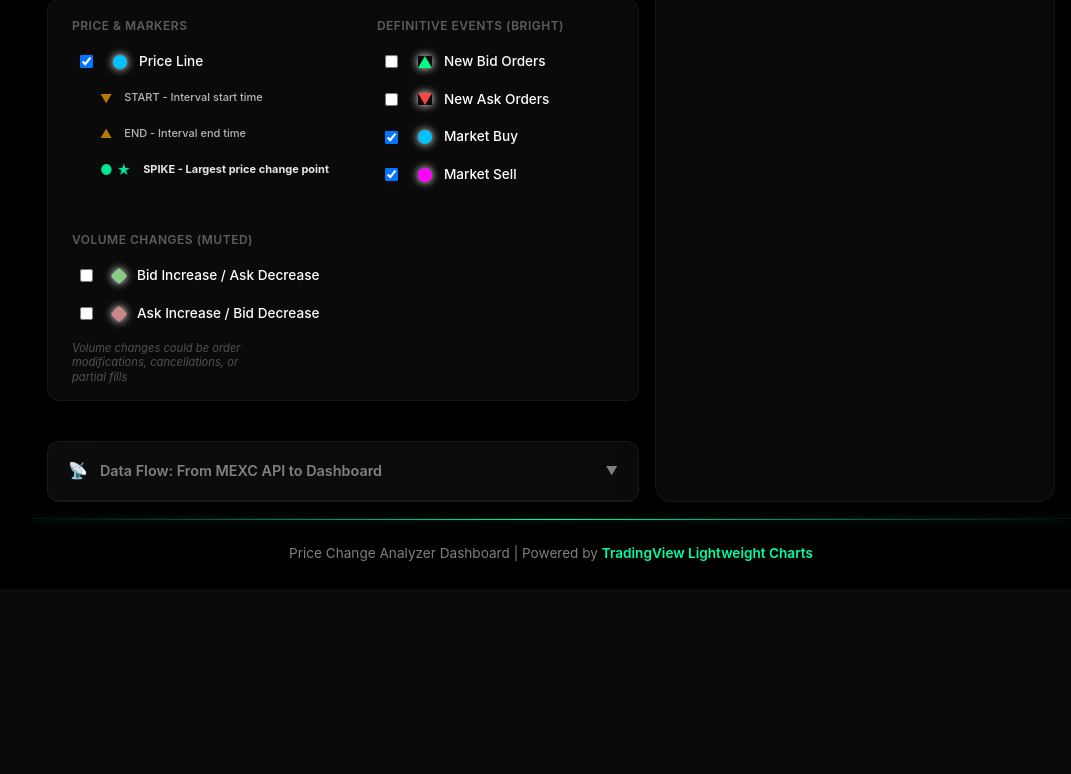
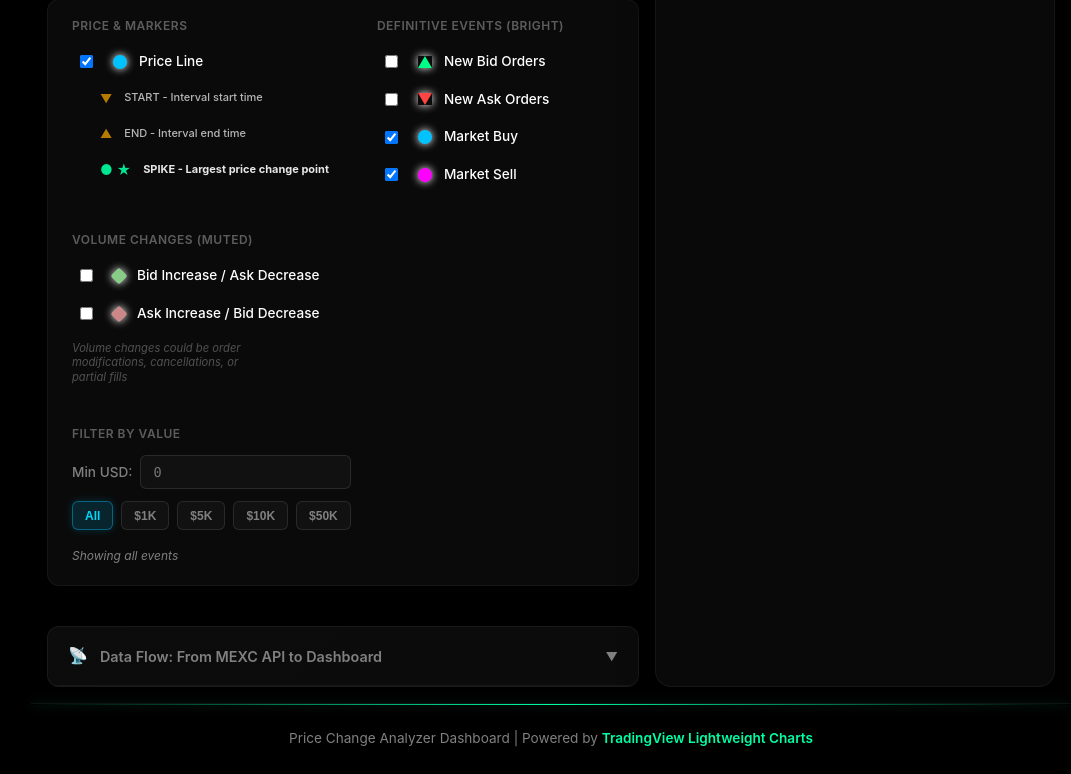
Before and after one commit to bitpulse/order-book, a Flask app: page / in a window 1280 px wide. Shown: the part 956-1730 px from the top of the page, without its empty margins (209-1280 px from the left). Before the commit the page ends 1517 px from the top, so only its background shows below. Run offline with Flask 3, Linux system fonts and the light colour scheme; data that the repository does not hold is empty; some libraries are stand-ins or nearby versions.

Commit message:
price filter

```diff
--- a/dashboard/static/css/dashboard.css
+++ b/dashboard/static/css/dashboard.css
@@ -1177,6 +1177,108 @@ details[open] .data-flow-toggle {
     box-shadow: 0 0 0 2px var(--green-glow);
 }
 
+/* Chart Legend USD Filter */
+.legend-filter-section {
+    min-width: 250px;
+}
+
+.usd-filter-wrapper {
+    display: flex;
+    flex-direction: column;
+    gap: 0.75rem;
+}
+
+.usd-filter-input-group {
+    display: flex;
+    align-items: center;
+    gap: 0.5rem;
+}
+
+.usd-filter-label {
+    font-size: 0.85rem;
+    color: var(--text-secondary);
+    font-weight: 500;
+    white-space: nowrap;
+}
+
+.chart-usd-input {
+    flex: 1;
+    padding: 0.5rem 0.75rem;
+    background: rgba(255, 255, 255, 0.03);
+    color: var(--text-primary);
+    border: 1px solid rgba(255, 255, 255, 0.1);
+    border-radius: 6px;
+    font-size: 0.85rem;
+    font-family: 'Monaco', 'Menlo', monospace;
+    transition: all 0.2s ease;
+}
+
+.chart-usd-input:hover {
+    background: rgba(255, 255, 255, 0.04);
+    border-color: rgba(255, 255, 255, 0.15);
+}
+
+.chart-usd-input:focus {
+    outline: none;
+    background: rgba(255, 255, 255, 0.05);
+    border-color: var(--green);
+    box-shadow: 0 0 0 2px rgba(0, 255, 163, 0.2);
+}
+
+.chart-usd-input.active {
+    border-color: rgba(0, 194, 255, 0.5);
+    background: rgba(0, 194, 255, 0.05);
+}
+
+.usd-filter-presets {
+    display: flex;
+    gap: 0.5rem;
+    flex-wrap: wrap;
+}
+
+.usd-preset-btn {
+    padding: 0.4rem 0.75rem;
+    background: rgba(255, 255, 255, 0.03);
+    color: var(--text-secondary);
+    border: 1px solid rgba(255, 255, 255, 0.1);
+    border-radius: 6px;
+    font-size: 0.75rem;
+    font-weight: 600;
+    cursor: pointer;
+    transition: all 0.2s ease;
+    white-space: nowrap;
+}
+
+.usd-preset-btn:hover {
+    background: rgba(255, 255, 255, 0.06);
+    color: var(--text-primary);
+    border-color: rgba(255, 255, 255, 0.2);
+    transform: translateY(-1px);
+}
+
+.usd-preset-btn:active {
+    transform: translateY(0);
+}
+
+.usd-preset-btn.active {
+    background: rgba(0, 194, 255, 0.15);
+    color: #00d9ff;
+    border-color: rgba(0, 194, 255, 0.4);
+    box-shadow: 0 0 8px rgba(0, 194, 255, 0.2);
+}
+
+.usd-filter-status {
+    font-size: 0.75rem;
+    color: var(--text-secondary);
+    font-style: italic;
+    padding: 0.25rem 0;
+}
+
+.usd-filter-status.active {
+    color: #00d9ff;
+    font-weight: 500;
+}
+
 /* Event Stats */
 .event-stats {
     display: grid;
--- a/dashboard/static/js/chart.js
+++ b/dashboard/static/js/chart.js
@@ -1594,28 +1594,95 @@ function setupEventListeners() {
         filterEvents(document.getElementById('event-search').value, e.target.value);
     });
 
-    // USD filter - apply on Enter key
-    document.getElementById('min-usd-filter').addEventListener('keypress', (e) => {
+    // USD Filter Management - Get input elements
+    const chartUsdInput = document.getElementById('chart-min-usd-filter');
+    const whaleUsdInput = document.getElementById('min-usd-filter');
+
+    // Helper function to apply USD filter value
+    function applyUsdFilter(value) {
+        minUsdFilter = value;
+
+        // Sync both inputs
+        chartUsdInput.value = value || '';
+        whaleUsdInput.value = value || '';
+
+        // Update visual states
+        updateUsdFilterStatus(value);
+
+        // Reload chart with new filter
+        if (currentInterval) {
+            loadInterval(currentInterval);
+        }
+    }
+
+    // Helper function to update USD filter status display
+    function updateUsdFilterStatus(value) {
+        const statusEl = document.getElementById('usd-filter-status');
+        const inputEl = document.getElementById('chart-min-usd-filter');
+
+        if (value > 0) {
+            statusEl.textContent = `Showing events ≥ $${formatNumber(value)}`;
+            statusEl.classList.add('active');
+            inputEl.classList.add('active');
+        } else {
+            statusEl.textContent = 'Showing all events';
+            statusEl.classList.remove('active');
+            inputEl.classList.remove('active');
+        }
+
+        // Update preset button active states
+        document.querySelectorAll('.usd-preset-btn').forEach(btn => {
+            const btnValue = parseInt(btn.getAttribute('data-value'));
+            if (btnValue === value) {
+                btn.classList.add('active');
+            } else {
+                btn.classList.remove('active');
+            }
+        });
+    }
+
+    // USD filter - apply on Enter key (whale events panel)
+    whaleUsdInput.addEventListener('keypress', (e) => {
         if (e.key === 'Enter') {
-            minUsdFilter = parseFloat(e.target.value) || 0;
-            // Reload the current interval with new filter
-            if (currentInterval) {
-                loadInterval(currentInterval);
-            }
-        }
-    });
-
-    // Also apply on blur (when clicking outside)
-    document.getElementById('min-usd-filter').addEventListener('blur', (e) => {
+            const value = parseFloat(e.target.value) || 0;
+            applyUsdFilter(value);
+        }
+    });
+
+    // Also apply on blur (when clicking outside) (whale events panel)
+    whaleUsdInput.addEventListener('blur', (e) => {
         const newValue = parseFloat(e.target.value) || 0;
         if (newValue !== minUsdFilter) {
-            minUsdFilter = newValue;
-            // Reload the current interval with new filter
-            if (currentInterval) {
-                loadInterval(currentInterval);
-            }
-        }
-    });
+            applyUsdFilter(newValue);
+        }
+    });
+
+    // Chart USD input - Enter key
+    chartUsdInput.addEventListener('keypress', (e) => {
+        if (e.key === 'Enter') {
+            const value = parseFloat(e.target.value) || 0;
+            applyUsdFilter(value);
+        }
+    });
+
+    // Chart USD input - blur
+    chartUsdInput.addEventListener('blur', (e) => {
+        const value = parseFloat(e.target.value) || 0;
+        if (value !== minUsdFilter) {
+            applyUsdFilter(value);
+        }
+    });
+
+    // Preset buttons
+    document.querySelectorAll('.usd-preset-btn').forEach(btn => {
+        btn.addEventListener('click', () => {
+            const value = parseInt(btn.getAttribute('data-value'));
+            applyUsdFilter(value);
+        });
+    });
+
+    // Initialize filter status
+    updateUsdFilterStatus(minUsdFilter);
 
     // Modal close button
     const closeBtn = document.querySelector('.modal-close');
--- a/dashboard/templates/index.html
+++ b/dashboard/templates/index.html
@@ -668,6 +668,30 @@
                 partial fills
               </div>
             </div>
+            <div class="legend-section legend-filter-section">
+              <div class="legend-title">Filter by Value</div>
+              <div class="usd-filter-wrapper">
+                <div class="usd-filter-input-group">
+                  <span class="usd-filter-label">Min USD:</span>
+                  <input
+                    type="number"
+                    id="chart-min-usd-filter"
+                    placeholder="0"
+                    min="0"
+                    step="1000"
+                    class="chart-usd-input"
+                  />
+                </div>
+                <div class="usd-filter-presets">
+                  <button class="usd-preset-btn" data-value="0">All</button>
+                  <button class="usd-preset-btn" data-value="1000">$1K</button>
+                  <button class="usd-preset-btn" data-value="5000">$5K</button>
+                  <button class="usd-preset-btn" data-value="10000">$10K</button>
+                  <button class="usd-preset-btn" data-value="50000">$50K</button>
+                </div>
+                <div class="usd-filter-status" id="usd-filter-status">Showing all events</div>
+              </div>
+            </div>
           </div>
 
           <!-- Data Flow Documentation -->
```
